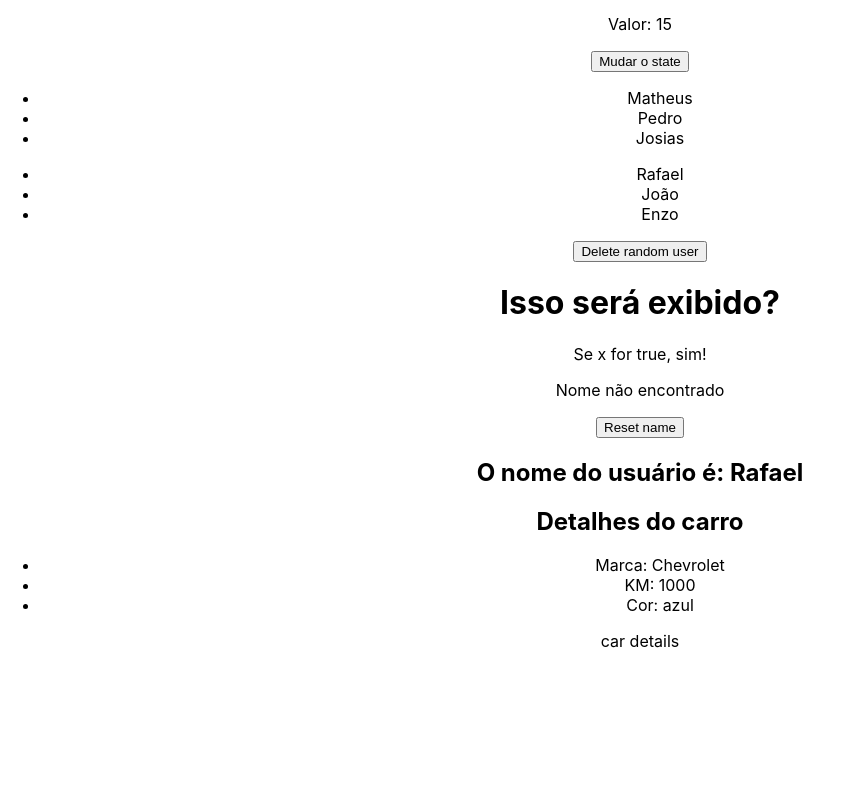
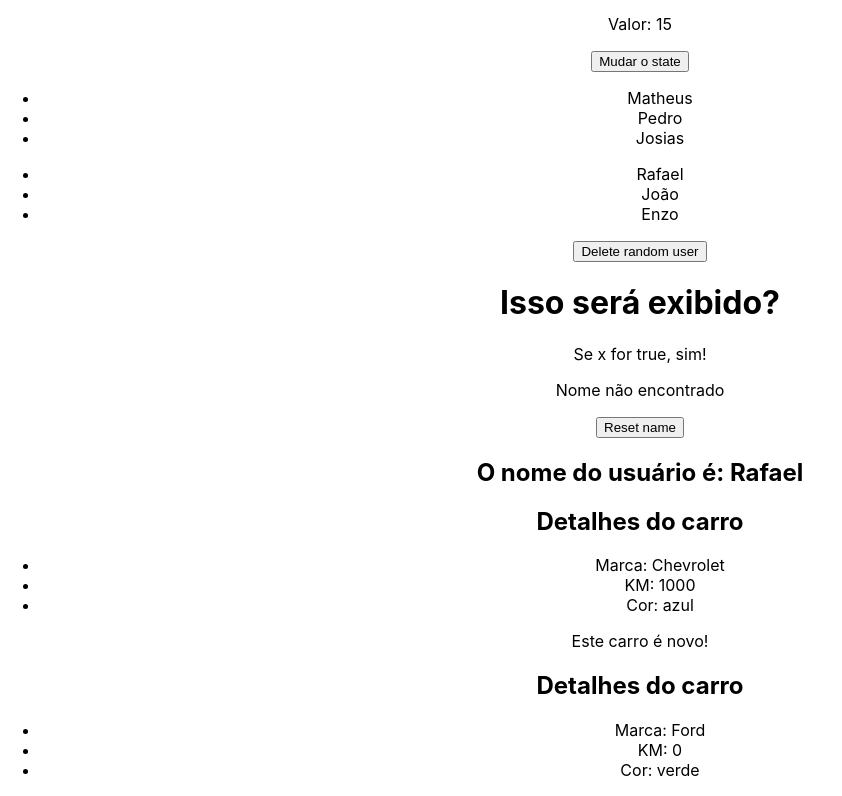
Before and after one commit to ehurafa/react-from-zero-to-mastery, a React (Create React App) app in the folder ARQUIVOS/03_AVANCADO_EM_REACT/avancado/: page / in a window 1280 px wide. Shown: the part 1186-1982 px from the top of the page, without its empty margins (0-842 px from the left). Before the commit the page ends 1837 px from the top, so only its background shows below. Built offline with nearby package versions, Linux system fonts and the light colour scheme.

Commit message:
component reuse

```diff
--- a/ARQUIVOS/03_AVANCADO_EM_REACT/avancado/src/App.js
+++ b/ARQUIVOS/03_AVANCADO_EM_REACT/avancado/src/App.js
@@ -30,7 +30,8 @@ function App() {
         <ShowUserName name='Rafael' />
       </div>
       <div>
-        <CarDetails brand={'Chevrolet'} km={1000} color={'azul'}/>
+        <CarDetails brand={'Chevrolet'} km={1000} color={'azul'} newCar={true}/>
+        <CarDetails brand={'Ford'} km={0} color={'verde'} newCar={false} />
       </div>
     </div>
   );
--- a/ARQUIVOS/03_AVANCADO_EM_REACT/avancado/src/components/CarDetails.js
+++ b/ARQUIVOS/03_AVANCADO_EM_REACT/avancado/src/components/CarDetails.js
@@ -1,4 +1,4 @@
-function CarDetails({ brand, km, color}) {
+function CarDetails({ brand, km, color, newCar}) {
     return (
         <div>
             <h2>Detalhes do carro</h2>
@@ -7,7 +7,7 @@ function CarDetails({ brand, km, color}) {
                 <li>KM: {km}</li>
                 <li>Cor: {color}</li>
             </ul>
-            car details
+            {newCar && <p>Este carro é novo!</p>}
         </div>
     );
 }
```
